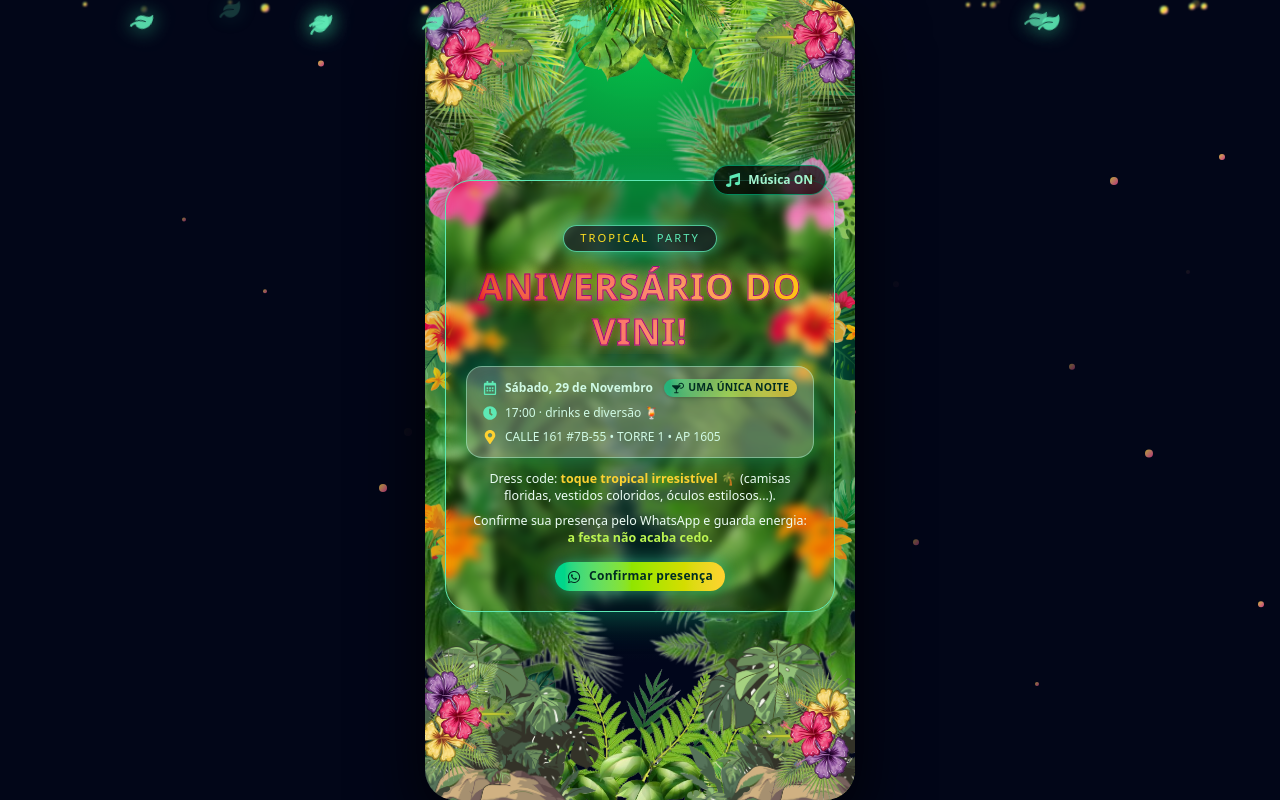
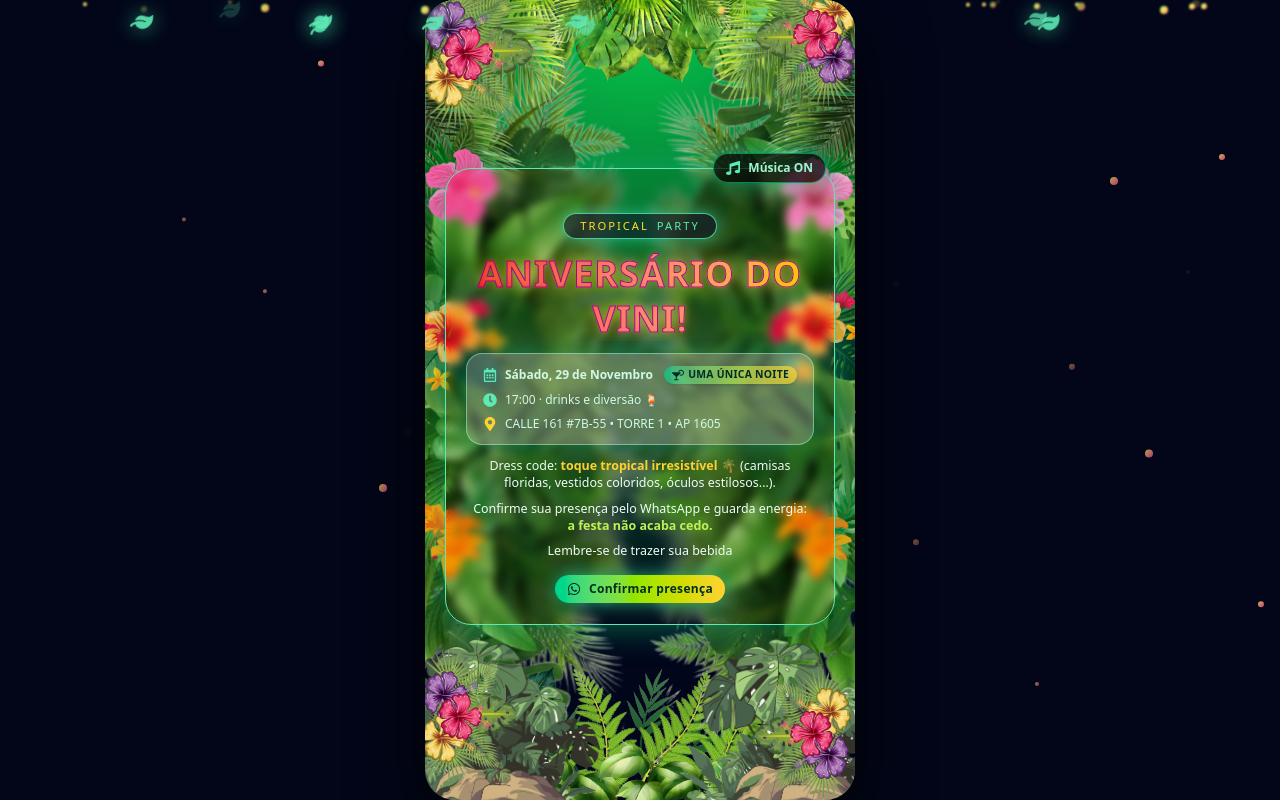
Before and after one commit to Sevs-dev/cumple, a React (Vite) app: page / in a window 1280 px wide. Built offline with nearby package versions, Linux system fonts and the light colour scheme.

Commit message:
Agregar recordatorio para traer bebida en la celebración de Vini

```diff
--- a/src/App.jsx
+++ b/src/App.jsx
@@ -498,6 +498,8 @@ function App() {
                   </span>
                 </p>
 
+                <p>Lembre-se de trazer sua bebida</p>
+
                 <div className="pt-2">
                   <a
                     href="https://wa.me/554791072911?text=Oi%2C%20vou%20pro%20anivers%C3%A1rio%20tropical%20do%20Vini%21%20🌴🎉"
```
